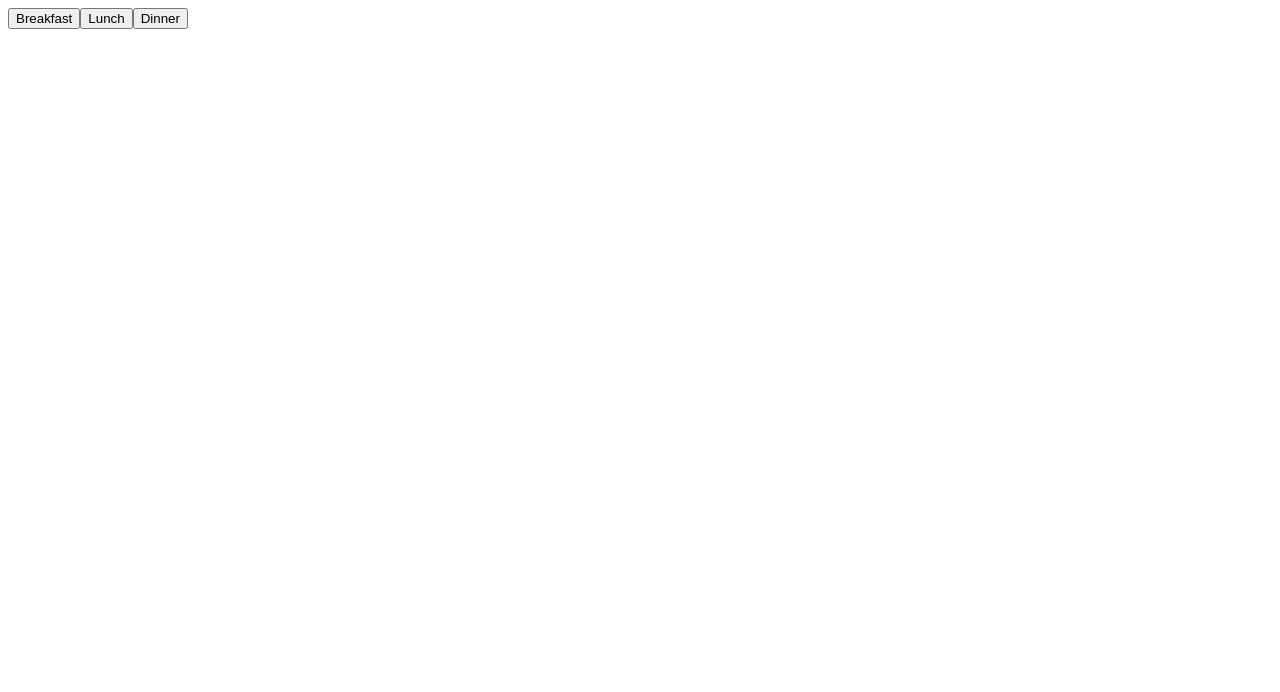
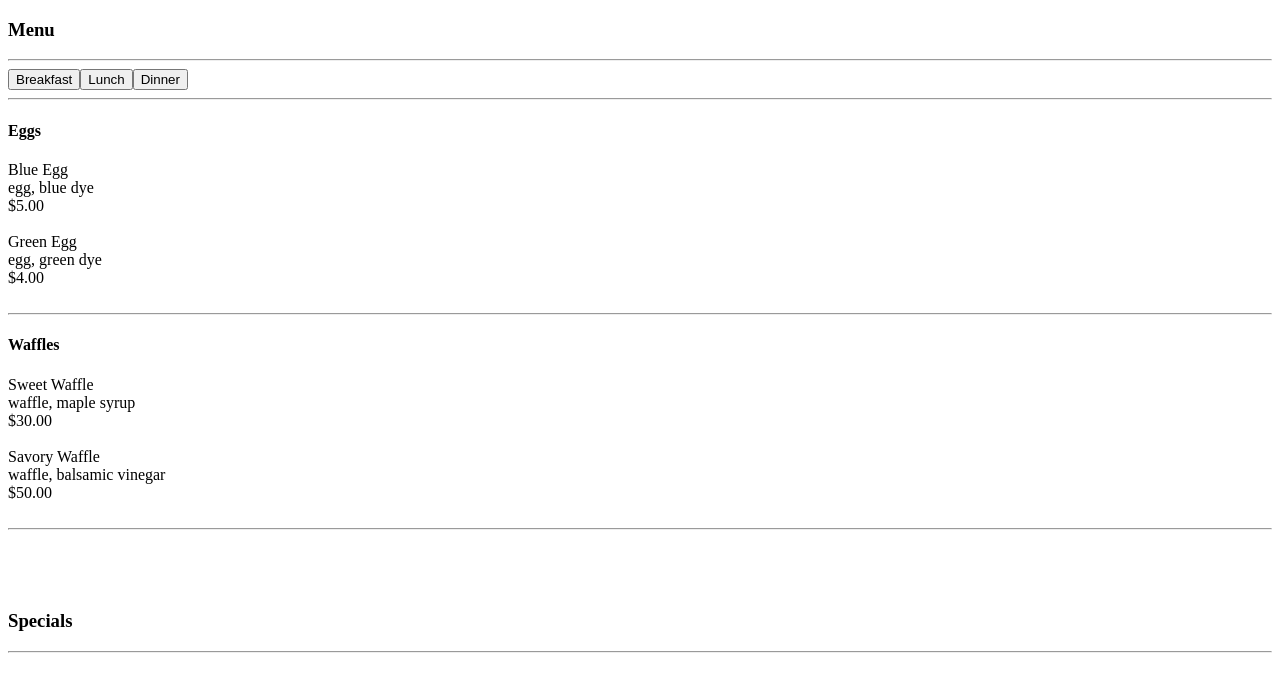
Before and after one commit to ychamanova/menu, a React app: page / in a window 1280 px wide. Shown: the top 692 px of the page. Built offline with nearby package versions, Linux system fonts and the light colour scheme; no server answers; the HTML template or start-up script is replaced by a standard one.

Commit message:
Render dishes, ingredients, and prices on each menu page

```diff
--- a/client/src/components/Categories.jsx
+++ b/client/src/components/Categories.jsx
@@ -5,7 +5,8 @@ class Categories extends React.Component {
     var elements = [];
 
     for (var i=0; i < this.props.categories.length; i++) {
-      var cat = this.props.categories[i];
+      //using var here actually causes a bug
+      let cat = this.props.categories[i];
       elements.push(<button key={i} onClick={() => this.props.clickHandler(cat)} id={cat}>{cat}</button>);
     }
 
--- /dev/null
+++ b/client/src/components/Dish.jsx
@@ -0,0 +1,14 @@
+import React from 'react';
+
+var Dish = (props) => (
+  <div>
+    {props.name}
+    <br />
+    {props.data.Ingredients}
+    <br />
+    {'$' + (props.data.Price * .01).toFixed(2)}
+    <br /><br />
+  </div>
+);
+
+export default Dish;
--- a/client/src/components/Page.jsx
+++ b/client/src/components/Page.jsx
@@ -1,13 +1,28 @@
 import React from 'react';
+import Section from './Section.jsx';
 
 class Page extends React.Component {
 
   render() {
-    console.log(this.props.data);
 
-    return (<div>{}</div>);
+    var elements = [];
+
+    for (var section in this.props.data) {
+      elements.push(
+        <div key={section}>
+          <hr />
+          <h4>{section}</h4>
+          <Section data={this.props.data[section]}/>
+        </div>
+      );
+    }
+
+    return (
+      <div>
+        {elements}
+      </div>
+    );
   }
-
 }
 
 
--- /dev/null
+++ b/client/src/components/Section.jsx
@@ -0,0 +1,32 @@
+import React from 'react';
+import Dish from './Dish.jsx';
+
+class Section extends React.Component {
+
+  render() {
+
+    var elements = [];
+
+    console.log(this.props.data)
+
+    //TODO: two columns of dishes
+
+    for (var dish in this.props.data.Dishes) {
+      elements.push(
+        <div key={dish}>
+          <Dish name={dish} data={this.props.data.Dishes[dish]}/>
+        </div>
+      );
+    }
+
+    return (
+      <div>
+        {elements}
+      </div>
+    );
+  }
+
+}
+
+
+export default Section;
--- /dev/null
+++ b/client/src/components/Specials.jsx
@@ -0,0 +1,11 @@
+import React from 'react';
+
+var Specials = (props) => (
+  <div>
+    <h3> Specials </h3>
+    <hr />
+    {props.blurb}
+  </div>
+);
+
+export default Specials;
--- a/client/src/index.jsx
+++ b/client/src/index.jsx
@@ -4,13 +4,15 @@ import $ from 'jquery';
 
 import Categories from './components/Categories.jsx';
 import Page from './components/Page.jsx';
+import Specials from './components/Specials.jsx';
 import data from './sample_data.js';
 
 class Menu extends React.Component {
   constructor(props) {
     super(props);
     this.state = {
-      data: data
+      data: data,
+      currentPage: Object.keys(data.Categories)[0]
     };
   }
 
@@ -19,15 +21,15 @@ class Menu extends React.Component {
 
     $.get( "/api/menu/" + pagenum, function( dat ) {
       this.setState({
-        data: dat
+        data: dat,
+        currentPage: Object.keys(dat.Categories)[0]
       });
     }.bind(this));
   }
 
   changeCategory(str) {
     this.setState({
-      onPhrase: (this.state.onPhrase + 1) % this.state.data.length,
-      translate: false
+      currentPage: str
     });
   }
 
@@ -40,10 +42,21 @@ class Menu extends React.Component {
 
     return (
       <div>
-        <Categories categories={categories} clickHandler={this.changeCategory.bind(this)}/>
 
-        <div className="selection">
-          <Page data={this.state.data}/>
+
+        <div className="selections">
+          <h3> Menu </h3>
+          <hr />
+          <Categories categories={categories} clickHandler={this.changeCategory.bind(this)}/>
+
+          <Page data={this.state.data.Categories[this.state.currentPage]}/>
+          <hr />
+        </div>
+
+        <br /> <br /> <br />
+
+        <div className="specials">
+          <Specials blurb={this.state.data.Specials.Blurb}/>
         </div>
       </div>
     );
```
Also changed, not shown: 2 other files (tests, documents, lock files or other folders).
